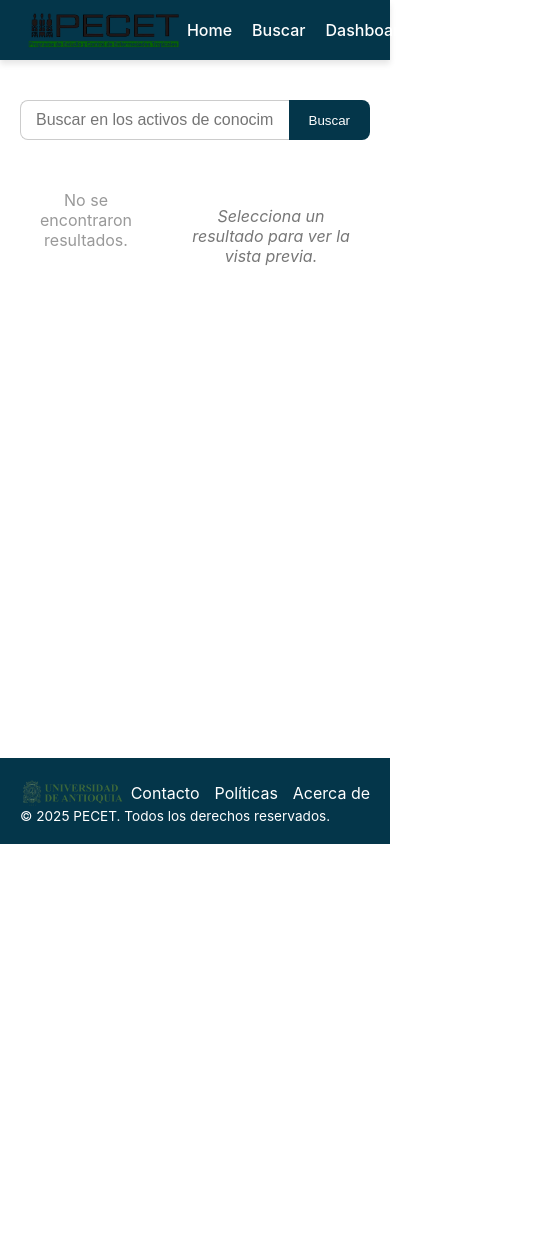
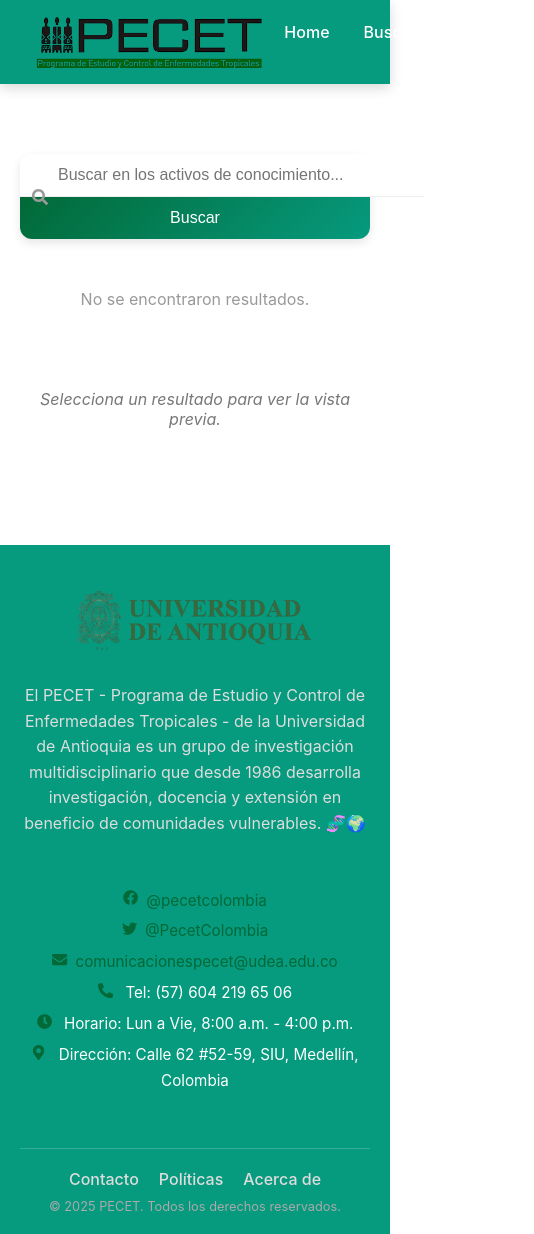
Before and after one commit to Jonathand77/pecet, a React (Create React App) app in the folder pecet-frontend/: page /buscar in a window 390 px wide. Shown: the whole page, 534 px wide, since content can reach past the window. Before the commit the page ends 844 px from the top, so only its background shows below. Built offline with nearby package versions, Linux system fonts and the light colour scheme.

Commit message:
FrontEnd Settings

```diff
--- a/pecet-frontend/package.json
+++ b/pecet-frontend/package.json
@@ -11,6 +11,7 @@
     "framer-motion": "^12.9.2",
     "react": "^19.1.0",
     "react-dom": "^19.1.0",
+    "react-icons": "^5.5.0",
     "react-router-dom": "^7.5.2",
     "react-scripts": "5.0.1",
     "web-vitals": "^2.1.0"
--- a/pecet-frontend/src/components/Footer.jsx
+++ b/pecet-frontend/src/components/Footer.jsx
@@ -1,22 +1,42 @@
 import React from 'react';
 import styles from '../styles/Footer.module.css';
-import logo from '../assets/img/LogoUdeA.png';
+import logoUdeA from '../assets/img/LogoUdeA.png';
+import { FaFacebook, FaTwitter, FaEnvelope, FaPhoneAlt, FaClock, FaMapMarkerAlt } from 'react-icons/fa';
+import { motion } from 'framer-motion';
 
 const Footer = () => {
   return (
-    <footer className={styles.footer}>
-      <div className={styles.left}>
-        <img src={logo} alt="UDEA Logo" className={styles.logo} />
+    <motion.footer
+      className={styles.footer}
+      initial={{ opacity: 0, y: 30 }}
+      animate={{ opacity: 1, y: 0 }}
+      transition={{ duration: 0.6, ease: 'easeOut' }}
+    >
+      <div className={styles.infoSection}>
+        <img src={logoUdeA} alt="Logo Universidad de Antioquia" className={styles.logo} />
+        <p className={styles.description}>
+          El PECET - Programa de Estudio y Control de Enfermedades Tropicales - de la Universidad de Antioquia es un grupo de investigación multidisciplinario que desde 1986 desarrolla investigación, docencia y extensión en beneficio de comunidades vulnerables. 🧬🌍
+        </p>
       </div>
-      <div className={styles.center}>
-        <a href="#contacto" className={styles.link}>Contacto</a>
-        <a href="#politicas" className={styles.link}>Políticas</a>
-        <a href="#acerca" className={styles.link}>Acerca de</a>
+
+      <div className={styles.contactSection}>
+        <p><FaFacebook className={styles.icon} /><a href="https://www.facebook.com/pecetcolombia" target="_blank" rel="noopener noreferrer">@pecetcolombia</a></p>
+        <p><FaTwitter className={styles.icon} /><a href="https://twitter.com/PecetColombia" target="_blank" rel="noopener noreferrer">@PecetColombia</a></p>
+        <p><FaEnvelope className={styles.icon} /><a href="mailto:comunicacionespecet@udea.edu.co">comunicacionespecet@udea.edu.co</a></p>
+        <p><FaPhoneAlt className={styles.icon} /> Tel: (57) 604 219 65 06</p>
+        <p><FaClock className={styles.icon} /> Horario: Lun a Vie, 8:00 a.m. - 4:00 p.m.</p>
+        <p><FaMapMarkerAlt className={styles.icon} /> Dirección: Calle 62 #52-59, SIU, Medellín, Colombia</p>
       </div>
-      <div className={styles.right}>
+
+      <div className={styles.bottomBar}>
+        <div className={styles.links}>
+          <a href="#contacto">Contacto</a>
+          <a href="#politicas">Políticas</a>
+          <a href="#acerca">Acerca de</a>
+        </div>
         <span className={styles.copy}>© {new Date().getFullYear()} PECET. Todos los derechos reservados.</span>
       </div>
-    </footer>
+    </motion.footer>
   );
 };
 
--- a/pecet-frontend/src/components/Navbar.jsx
+++ b/pecet-frontend/src/components/Navbar.jsx
@@ -2,19 +2,43 @@
 import { Link } from 'react-router-dom';
 import styles from '../styles/Navbar.module.css';
 import logo from '../assets/img/PecetLogo.png';
+import { motion } from 'framer-motion';
 
 const Navbar = () => {
   return (
-    <nav className={styles.navbar}>
+    <motion.nav
+      className={styles.navbar}
+      initial={{ y: -50, opacity: 0 }}
+      animate={{ y: 0, opacity: 1 }}
+      transition={{ duration: 0.6, ease: 'easeOut' }}
+    >
       <div className={styles.logoSection}>
-        <img src={logo} alt="PECET Logo" className={styles.logo} />
+        <motion.img
+          src={logo}
+          alt="PECET Logo"
+          className={styles.logo}
+          whileHover={{ scale: 1.1 }}
+          transition={{ duration: 0.3 }}
+        />
       </div>
       <ul className={styles.navLinks}>
-        <li><Link to="/" className={styles.link}>Home</Link></li>
-        <li><Link to="/buscar" className={styles.link}>Buscar</Link></li>
-        <li><Link to="/dashboard" className={styles.link}>Dashboard</Link></li>
+        <li>
+          <Link to="/" className={styles.link}>
+            Home
+          </Link>
+        </li>
+        <li>
+          <Link to="/buscar" className={styles.link}>
+            Buscar
+          </Link>
+        </li>
+        <li>
+          <Link to="/dashboard" className={styles.link}>
+            Dashboard
+          </Link>
+        </li>
       </ul>
-    </nav>
+    </motion.nav>
   );
 };
 
--- a/pecet-frontend/src/components/SearchBar.jsx
+++ b/pecet-frontend/src/components/SearchBar.jsx
@@ -1,5 +1,6 @@
 import React, { useState } from 'react';
 import styles from '../styles/SearchBar.module.css';
+import { FaSearch } from 'react-icons/fa';
 
 const SearchBar = ({ onSearch }) => {
   const [query, setQuery] = useState('');
@@ -13,6 +14,8 @@
 
   return (
     <form className={styles.searchBar} onSubmit={handleSubmit}>
+      <div className={styles.inputContainer}>
+        <FaSearch className={styles.icon} />
         <input
           type="text"
           placeholder="Buscar en los activos de conocimiento..."
@@ -20,6 +23,7 @@
           onChange={(e) => setQuery(e.target.value)}
           className={styles.input}
         />
+      </div>
       <button type="submit" className={styles.button}>Buscar</button>
     </form>
   );
--- a/pecet-frontend/src/pages/Buscar.jsx
+++ b/pecet-frontend/src/pages/Buscar.jsx
@@ -16,7 +16,7 @@
     const dummyResults = [
       { id: 1, titulo: 'Guía de Investigación PECET', tipo: 'pdf', url: '/ejemplo.pdf' },
       { id: 2, titulo: 'Resumen Proyecto 2023', tipo: 'texto', contenido: 'Este documento contiene el resumen del proyecto...' },
-      { id: 3, titulo: 'Diagrama Vacunación', tipo: 'imagen', url: '/diagrama.png' },
+      { id: 3, titulo: 'Diagrama Vacunación', tipo: 'imagen', url: '../assets/img/LogoUdeA.png' },
     ];
     setResults(dummyResults);
     setSelectedResult(null);
--- a/pecet-frontend/src/pages/Dashboard.jsx
+++ b/pecet-frontend/src/pages/Dashboard.jsx
@@ -1,18 +1,35 @@
 import React from 'react';
 import styles from '../styles/Dashboard.module.css';
+import { FaFolderOpen, FaLock, FaGlobe, FaClock } from 'react-icons/fa';
 
 const Dashboard = () => {
   return (
     <div className={styles.dashboard}>
-      <h1>Dashboard de Consumo</h1>
-      <p>Aquí verás estadísticas sobre el uso de los activos de conocimiento:</p>
+      <h1 className={styles.title}>📊 Dashboard de Consumo</h1>
+      <p className={styles.subtitle}>Estadísticas de uso de los activos de conocimiento:</p>
 
-      <ul className={styles.stats}>
-        <li>Total de activos: 150</li>
-        <li>Activos públicos: 90</li>
-        <li>Activos privados: 60</li>
-        <li>Más reciente: Guía de Evaluación 2024</li>
-      </ul>
+      <div className={styles.cardContainer}>
+        <div className={styles.card}>
+          <FaFolderOpen className={styles.icon} />
+          <h3>Total de activos</h3>
+          <p>150</p>
+        </div>
+        <div className={styles.card}>
+          <FaGlobe className={styles.icon} />
+          <h3>Activos públicos</h3>
+          <p>90</p>
+        </div>
+        <div className={styles.card}>
+          <FaLock className={styles.icon} />
+          <h3>Activos privados</h3>
+          <p>60</p>
+        </div>
+        <div className={styles.card}>
+          <FaClock className={styles.icon} />
+          <h3>Más reciente</h3>
+          <p>Guía de Evaluación 2024</p>
+        </div>
+      </div>
     </div>
   );
 };
--- a/pecet-frontend/src/styles/Buscar.module.css
+++ b/pecet-frontend/src/styles/Buscar.module.css
@@ -1,10 +1,31 @@
 .buscar {
-    padding: 20px;
+  padding: 40px 20px;
+  max-width: 1200px;
+  margin: 0 auto;
+  animation: fadeIn 0.6s ease-in;
+}
+
+.resultados {
+  display: grid;
+  grid-template-columns: 1fr 2fr;
+  gap: 24px;
+  margin-top: 30px;
+  align-items: flex-start;
+}
+
+@media (max-width: 768px) {
+  .resultados {
+    grid-template-columns: 1fr;
   }
+}
 
-  .resultados {
-    display: grid;
-    grid-template-columns: 1fr 2fr;
-    gap: 20px;
-    margin-top: 30px;
+@keyframes fadeIn {
+  from {
+    opacity: 0;
+    transform: translateY(20px);
   }
+  to {
+    opacity: 1;
+    transform: translateY(0);
+  }
+}
--- a/pecet-frontend/src/styles/Dashboard.module.css
+++ b/pecet-frontend/src/styles/Dashboard.module.css
@@ -1,12 +1,52 @@
 .dashboard {
-    padding: 40px;
-    color: #04364A;
+  padding: 40px 20px;
+  color: #04364A;
+  max-width: 1000px;
+  margin: 0 auto;
+  animation: fadeIn 0.6s ease-in-out;
+}
+
+.dashboard h1 {
+  font-size: 2.5rem;
+  margin-bottom: 10px;
+}
+
+.dashboard p {
+  font-size: 1.2rem;
+  margin-bottom: 30px;
+}
+
+.stats {
+  display: grid;
+  grid-template-columns: repeat(auto-fit, minmax(220px, 1fr));
+  gap: 20px;
+  list-style: none;
+  padding: 0;
+  margin: 0;
+}
+
+.stats li {
+  background: #f0f8ff;
+  border-left: 6px solid #04364A;
+  padding: 20px;
+  border-radius: 12px;
+  font-size: 1.1rem;
+  box-shadow: 0 4px 10px rgba(0, 0, 0, 0.06);
+  transition: transform 0.2s ease, box-shadow 0.2s ease;
+}
+
+.stats li:hover {
+  transform: translateY(-4px);
+  box-shadow: 0 6px 14px rgba(0, 0, 0, 0.1);
+}
+
+@keyframes fadeIn {
+  from {
+    opacity: 0;
+    transform: translateY(20px);
   }
-
-  .stats {
-    list-style: none;
-    margin-top: 20px;
-    padding-left: 0;
-    font-size: 1.1rem;
-    line-height: 1.6;
+  to {
+    opacity: 1;
+    transform: translateY(0);
   }
+}
--- a/pecet-frontend/src/styles/Footer.module.css
+++ b/pecet-frontend/src/styles/Footer.module.css
@@ -1,45 +1,90 @@
 .footer {
+  background-color: #069a7e;
+  color: white;
+  padding: 40px 20px 20px;
   display: flex;
-    flex-wrap: wrap;
-    justify-content: space-between;
-    align-items: center;
-    background-color: #04364A;
-    color: white;
-    padding: 20px;
-    margin-top: auto;
+  flex-direction: column;
+  gap: 30px;
 }
 
-  .left {
+.infoSection {
   display: flex;
+  flex-direction: column;
+  align-items: center;
+  text-align: center;
+  max-width: 800px;
+  margin: 0 auto;
+}
+
+.logo {
+  height: 70px;
+  margin-bottom: 12px;
+}
+
+.description {
+  font-size: 1rem;
+  line-height: 1.6;
+  color: #ddd;
+}
+
+.contactSection {
+  text-align: center;
+  font-size: 0.95rem;
+  line-height: 1.7;
+}
+
+.contactSection h4 {
+  font-size: 1.2rem;
+  margin-bottom: 10px;
+}
+
+.contactSection p {
+  margin: 5px 0;
+}
+
+.contactSection a {
+  color: #026937;
+  text-decoration: none;
+  transition: color 0.3s ease;
+}
+
+.contactSection a:hover {
+  color: #7bdff2;
+}
+
+.icon {
+  margin-right: 8px;
+  color: #026937;
+}
+
+.bottomBar {
+  border-top: 1px solid rgba(255, 255, 255, 0.2);
+  margin-top: 20px;
+  padding-top: 20px;
+  display: flex;
+  flex-direction: column;
   align-items: center;
   gap: 10px;
 }
 
-  .logo {
-    height: 30px;
+.links {
+  display: flex;
+  gap: 20px;
 }
 
-  .name {
-    font-weight: bold;
-    font-size: 1.2rem;
+.links a {
+  color: #ddd;
+  font-weight: 500;
+  text-decoration: none;
+  transition: color 0.3s ease;
 }
 
-  .center {
-    display: flex;
-    gap: 15px;
-  }
-
-  .link {
-    color: white;
-    text-decoration: none;
-    transition: color 0.3s;
-  }
-
-  .link:hover {
+.links a:hover {
   color: #00C2FF;
 }
 
-  .right {
-    font-size: 0.85rem;
-    text-align: right;
+.copy {
+  font-size: 0.8rem;
+  color: #aaa;
+  text-align: center;
 }
--- a/pecet-frontend/src/styles/Navbar.module.css
+++ b/pecet-frontend/src/styles/Navbar.module.css
@@ -2,33 +2,31 @@
   display: flex;
   justify-content: space-between;
   align-items: center;
-    background-color: #04364A;
+  background: #069a7e;
+  padding: 12px 24px;
   color: white;
-    padding: 10px 20px;
-    box-shadow: 0 4px 6px rgba(0, 0, 0, 0.1);
+  position: sticky;
+  top: 0;
+  z-index: 1000;
+  box-shadow: 0 4px 12px rgba(0, 0, 0, 0.15);
 }
 
 .logoSection {
   display: flex;
   align-items: center;
-    gap: 10px;
+  gap: 12px;
 }
 
 .logo {
-    height: 40px;
+  height: 60px;
   width: auto;
-  }
-
-  .title {
-    font-size: 1.5rem;
-    margin: 0;
-    font-weight: bold;
+  transition: transform 0.3s ease;
 }
 
 .navLinks {
   list-style: none;
   display: flex;
-    gap: 20px;
+  gap: 24px;
   margin: 0;
   padding: 0;
 }
@@ -37,9 +35,28 @@
   color: white;
   text-decoration: none;
   font-weight: 500;
-    transition: color 0.3s ease;
+  font-size: 1rem;
+  padding: 6px 10px;
+  border-radius: 6px;
+  transition: all 0.3s ease;
+  position: relative;
+}
+
+.link::after {
+  content: "";
+  position: absolute;
+  bottom: -3px;
+  left: 0;
+  width: 0%;
+  height: 2px;
+  background: #00C2FF;
+  transition: width 0.3s ease;
 }
 
 .link:hover {
   color: #00C2FF;
 }
+
+.link:hover::after {
+  width: 100%;
+}
--- a/pecet-frontend/src/styles/SearchBar.module.css
+++ b/pecet-frontend/src/styles/SearchBar.module.css
@@ -1,30 +1,88 @@
 .searchBar {
   display: flex;
+  justify-content: center;
+  align-items: stretch;
   width: 100%;
-    max-width: 600px;
-    margin: 20px auto;
+  max-width: 700px;
+  margin: 30px auto;
+  background-color: #fff;
+  border-radius: 12px;
+  overflow: visible;
+  box-shadow: 0 4px 10px rgba(0, 0, 0, 0.1);
+  transition: box-shadow 0.3s ease;
+  position: relative;
+}
+
+.searchBar:hover {
+  box-shadow: 0 6px 16px rgba(0, 0, 0, 0.15);
+}
+
+.inputContainer {
+  /* position: relative; */
+  flex: 1;
+}
+
+.icon {
+  position: absolute;
+  left: 12px;
+  top: 50%;
+  transform: translateY(-50%);
+  color: #999;
+  font-size: 1rem;
+  pointer-events: none;
 }
 
 .input {
-    flex: 1;
-    padding: 10px 15px;
-    border: 1px solid #ccc;
-    border-right: none;
-    border-radius: 8px 0 0 8px;
+  width: 100%;
+  padding: 12px 16px 12px 38px;
+  border: none;
   font-size: 1rem;
   outline: none;
+  border-right: 1px solid #eee;
+  border-radius: 12px 0 0 12px;
+  transition: background-color 0.3s ease;
+}
+
+.input:focus {
+  background-color: #f5f5f5;
 }
 
 .button {
-    background-color: #04364A;
+  background: linear-gradient(135deg, #026937, #069a7e);
   color: white;
   border: none;
-    padding: 10px 20px;
-    border-radius: 0 8px 8px 0;
+  padding: 12px 24px;
+  font-size: 1rem;
+  font-weight: 500;
+  border-radius: 0 12px 12px 0;
   cursor: pointer;
-    transition: background-color 0.3s ease;
+  transition: transform 0.2s ease, background 0.3s ease;
 }
 
 .button:hover {
-    background-color: #065a7a;
+  transform: translateY(-2px);
+  background: linear-gradient(135deg, #026937, #069a7e);
 }
+
+@media screen and (max-width: 500px) {
+  .searchBar {
+    flex-direction: column;
+    border-radius: 12px;
+  }
+
+  .inputContainer, .input, .button {
+    width: 100%;
+    border-radius: 0;
+  }
+
+  .input {
+    padding-left: 38px;
+    border-right: none;
+    border-bottom: 1px solid #eee;
+    border-radius: 12px 12px 0 0;
+  }
+
+  .button {
+    border-radius: 0 0 12px 12px;
+  }
+}
```
Also changed, not shown: 1 other file (tests, documents, lock files or other folders). Lines whose indentation alone changed are shown as unchanged.
